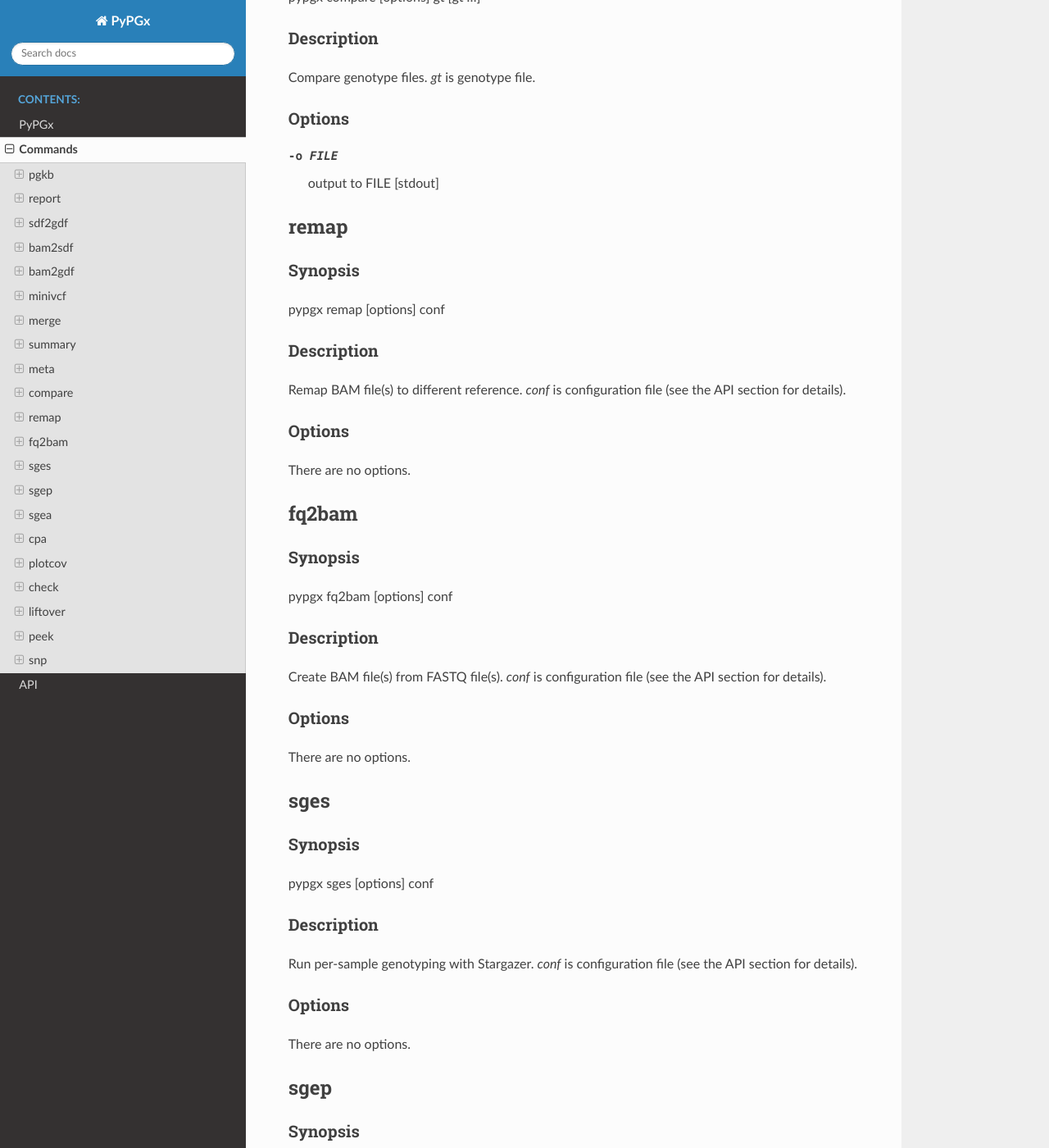
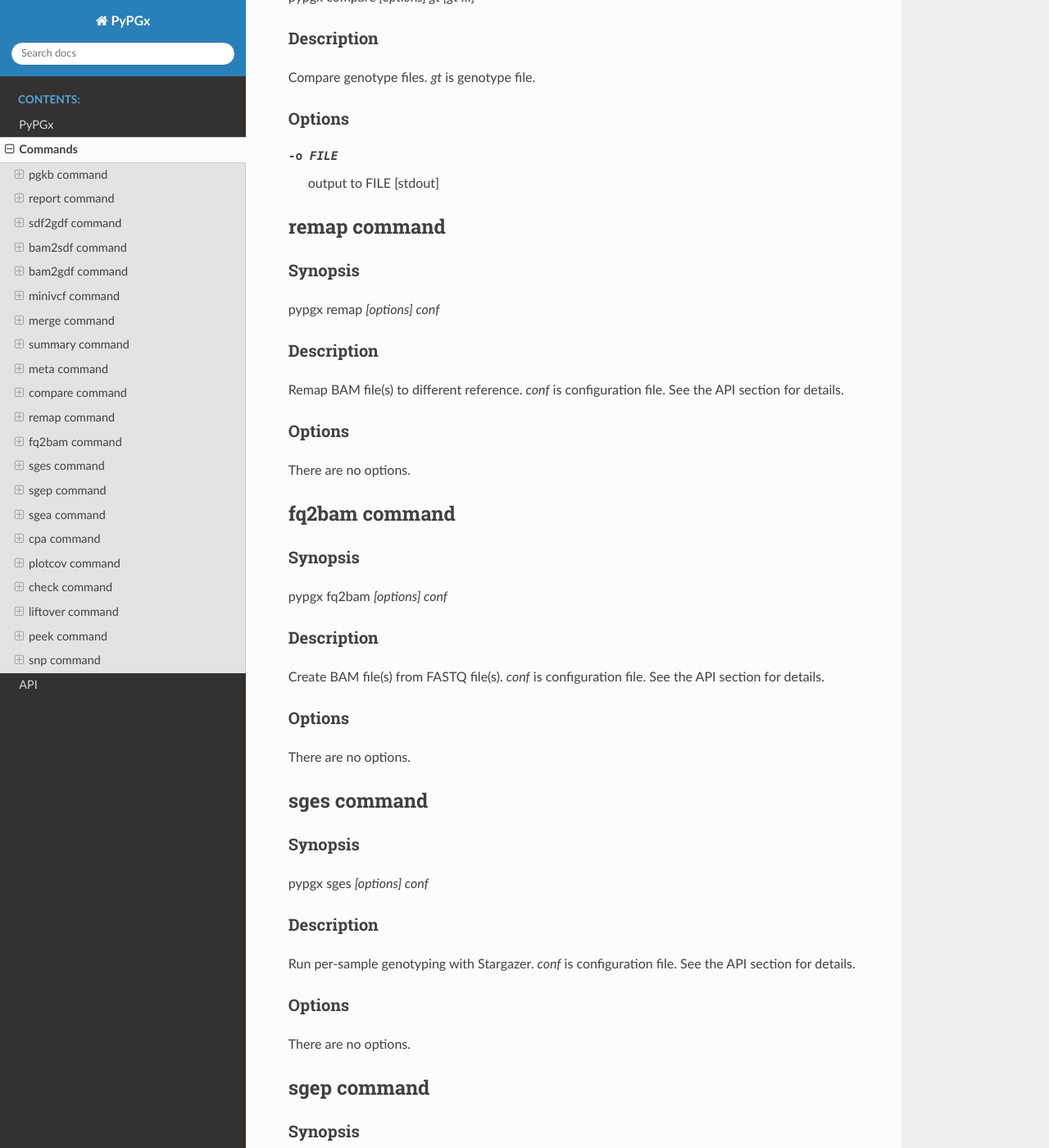
Before and after one commit to sbslee/pypgx, a Sphinx documentation site: the page built from docs/commands.rst, in a window 1280 px wide and 1400 px high, scrolled down 3965 px. Shown: the whole window at 82% size. Built offline with Sphinx 7.4.7 and the Read the Docs theme 2.0.0, drawn with Linux system fonts in a browser that asks for light colours; some of the changed text lies outside the part shown.

```diff
--- a/CHANGES.rst
+++ b/CHANGES.rst
@@ -1,3 +1,8 @@
+v0.0.51
+-------
+
+* No significant changes.
+
 v0.0.50
 -------
 
--- a/docs/commands.rst
+++ b/docs/commands.rst
@@ -4,13 +4,13 @@ Commands
 This section describes how to use PyPGx as a command-line program.
 For the public API of Python module ``pypgx``, please see the API section.
 
-pgkb
-====
+pgkb command
+============
 
 Synopsis
 --------
 
-pypgx pgkb [options]
+pypgx pgkb *[options]*
 
 Description
 -----------
@@ -22,15 +22,15 @@ Options
 -------
 
 -o FILE     output to FILE [stdout]
--t          will only look first three guidelines
+-t          extract first three guidelines for testing
 
-report
-======
+report command
+==============
 
 Synopsis
 --------
 
-pypgx report [options] gt
+pypgx report *[options] gt*
 
 Description
 -----------
@@ -42,13 +42,13 @@ Options
 
 -o FILE     output to FILE [stdout]
 
-sdf2gdf
-=======
+sdf2gdf command
+===============
 
 Synopsis
 --------
 
-pypgx sdf2gdf [options] sdf id [id ...]
+pypgx sdf2gdf *[options] sdf id [id ...]*
 
 Description
 -----------
@@ -60,13 +60,13 @@ Options
 
 -o FILE     output to FILE [stdout]
 
-bam2sdf
-=======
+bam2sdf command
+===============
 
 Synopsis
 --------
 
-pypgx bam2sdf [options] gb tg cg bam [bam ...]
+pypgx bam2sdf *[options] gb tg cg bam [bam ...]*
 
 Description
 -----------
@@ -79,13 +79,13 @@ Options
 
 -o FILE     output to FILE [stdout]
 
-bam2gdf
-=======
+bam2gdf command
+===============
 
 Synopsis
 --------
 
-pypgx bam2gdf [options] gb tg cg bam [bam ...]
+pypgx bam2gdf *[options] gb tg cg bam [bam ...]*
 
 Description
 -----------
@@ -98,13 +98,13 @@ Options
 
 -o FILE     output to FILE [stdout]
 
-minivcf
-=======
+minivcf command
+===============
 
 Synopsis
 --------
 
-pypgx minivcf [options] vcf region
+pypgx minivcf *[options] vcf region*
 
 Description
 -----------
@@ -116,13 +116,13 @@ Options
 
 -o FILE     output to FILE [stdout]
 
-merge
-========
+merge command
+=============
 
 Synopsis
 --------
 
-pypgx merge [options] vcf [vcf ...]
+pypgx merge *[options] vcf [vcf ...]*
 
 Description
 -----------
@@ -135,13 +135,13 @@ Options
 -r STR      target region
 -o FILE     output to FILE [stdout]
 
-summary
-=======
+summary command
+===============
 
 Synopsis
 --------
 
-pypgx summary [options] tg gt
+pypgx summary *[options] tg gt*
 
 Description
 -----------
@@ -154,13 +154,13 @@ Options
 
 -o FILE     output to FILE [stdout]
 
-meta
-====
+meta command
+============
 
 Synopsis
 --------
 
-pypgx meta [options] tg sf [sf ...]
+pypgx meta *[options] tg sf [sf ...]*
 
 Description
 -----------
@@ -173,13 +173,13 @@ Options
 
 -o FILE     output to FILE [stdout]
 
-compare
-=======
+compare command
+===============
 
 Synopsis
 --------
 
-pypgx compare [options] gt [gt ...]
+pypgx compare *[options] gt [gt ...]*
 
 Description
 -----------
@@ -191,108 +191,108 @@ Options
 
 -o FILE     output to FILE [stdout]
 
-remap
-=====
+remap command
+=============
 
 Synopsis
 --------
 
-pypgx remap [options] conf
+pypgx remap *[options] conf*
 
 Description
 -----------
 
-Remap BAM file(s) to different reference. *conf* is configuration file
-(see the API section for details).
+Remap BAM file(s) to different reference. *conf* is configuration file.
+See the API section for details.
 
 Options
 -------
 
 There are no options.
 
-fq2bam
-======
+fq2bam command
+==============
 
 Synopsis
 --------
 
-pypgx fq2bam [options] conf
+pypgx fq2bam *[options] conf*
 
 Description
 -----------
 
-Create BAM file(s) from FASTQ file(s). *conf* is configuration file
-(see the API section for details).
+Create BAM file(s) from FASTQ file(s). *conf* is configuration file.
+See the API section for details.
 
 Options
 -------
 
 There are no options.
 
-sges
-====
+sges command
+============
 
 Synopsis
 --------
 
-pypgx sges [options] conf
+pypgx sges *[options] conf*
 
 Description
 -----------
 
-Run per-sample genotyping with Stargazer. *conf* is configuration file
-(see the API section for details).
+Run per-sample genotyping with Stargazer. *conf* is configuration file.
+See the API section for details.
 
 Options
 -------
 
 There are no options.
 
-sgep
-====
+sgep command
+============
 
 Synopsis
 --------
 
-pypgx sgep [options] conf
+pypgx sgep *[options] conf*
 
 Description
 -----------
 
-Run per-project genotyping with Stargazer (1). *conf* is configuration file
-(see the API section for details).
+Run per-project genotyping with Stargazer (1). *conf* is configuration file.
+See the API section for details.
 
 Options
 -------
 
 There are no options.
 
-sgea
-====
+sgea command
+============
 
 Synopsis
 --------
 
-pypgx sgea [options] conf
+pypgx sgea *[options] conf*
 
 Description
 -----------
 
-Run per-project genotyping with Stargazer (2). *conf* is configuration file
-(see the API section for details).
+Run per-project genotyping with Stargazer (2). *conf* is configuration file.
+See the API section for details.
 
 Options
 -------
 
 There are no options.
 
-cpa
-===
+cpa command
+===========
 
 Synopsis
 --------
 
-pypgx cpa [options] rdata
+pypgx cpa *[options] rdata*
 
 Description
 -----------
@@ -304,13 +304,13 @@ Options
 
 -o FILE     output to FILE [stdout]
 
-plotcov
-=======
+plotcov command
+===============
 
 Synopsis
 --------
 
-pypgx plotcov [options] sdf out
+pypgx plotcov *[options] sdf out*
 
 Description
 -----------
@@ -322,13 +322,13 @@ Options
 
 There are no options.
 
-check
-=====
+check command
+=============
 
 Synopsis
 --------
 
-pypgx check [options] star snp
+pypgx check *[options] star snp*
 
 Description
 -----------
@@ -341,13 +341,13 @@ Options
 
 There are no options.
 
-liftover
-========
+liftover command
+================
 
 Synopsis
 --------
 
-pypgx liftover [options] star snp tg
+pypgx liftover *[options] star snp tg*
 
 Description
 -----------
@@ -360,13 +360,13 @@ Options
 
 -o FILE     output to FILE [stdout]
 
-peek
-====
+peek command
+============
 
 Synopsis
 --------
 
-pypgx peek [options] vcf
+pypgx peek *[options] vcf*
 
 Description
 -----------
@@ -378,13 +378,13 @@ Options
 
 -o FILE     output to FILE [stdout]
 
-snp
-===
+snp command
+===========
 
 Synopsis
 --------
 
-pypgx snp [options] vcf pair [pair ...]
+pypgx snp *[options] vcf pair [pair ...]*
 
 Description
 -----------
--- a/pypgx/version.py
+++ b/pypgx/version.py
@@ -1 +1 @@
-__version__ = "0.0.50"
+__version__ = "0.0.51"
```
Also changed, not shown: docs/api.rst (+0 -45 lines), 8 other files.
